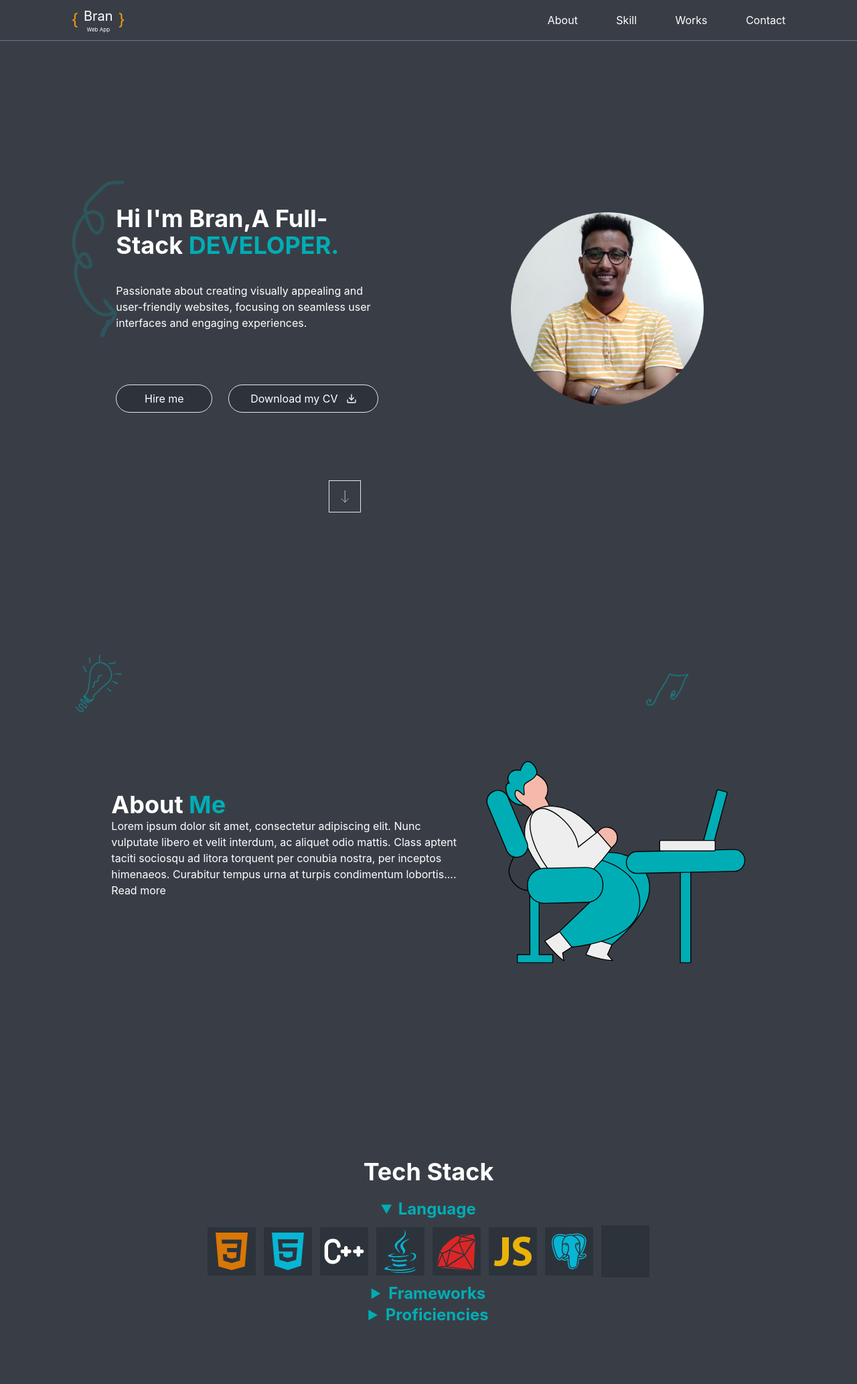
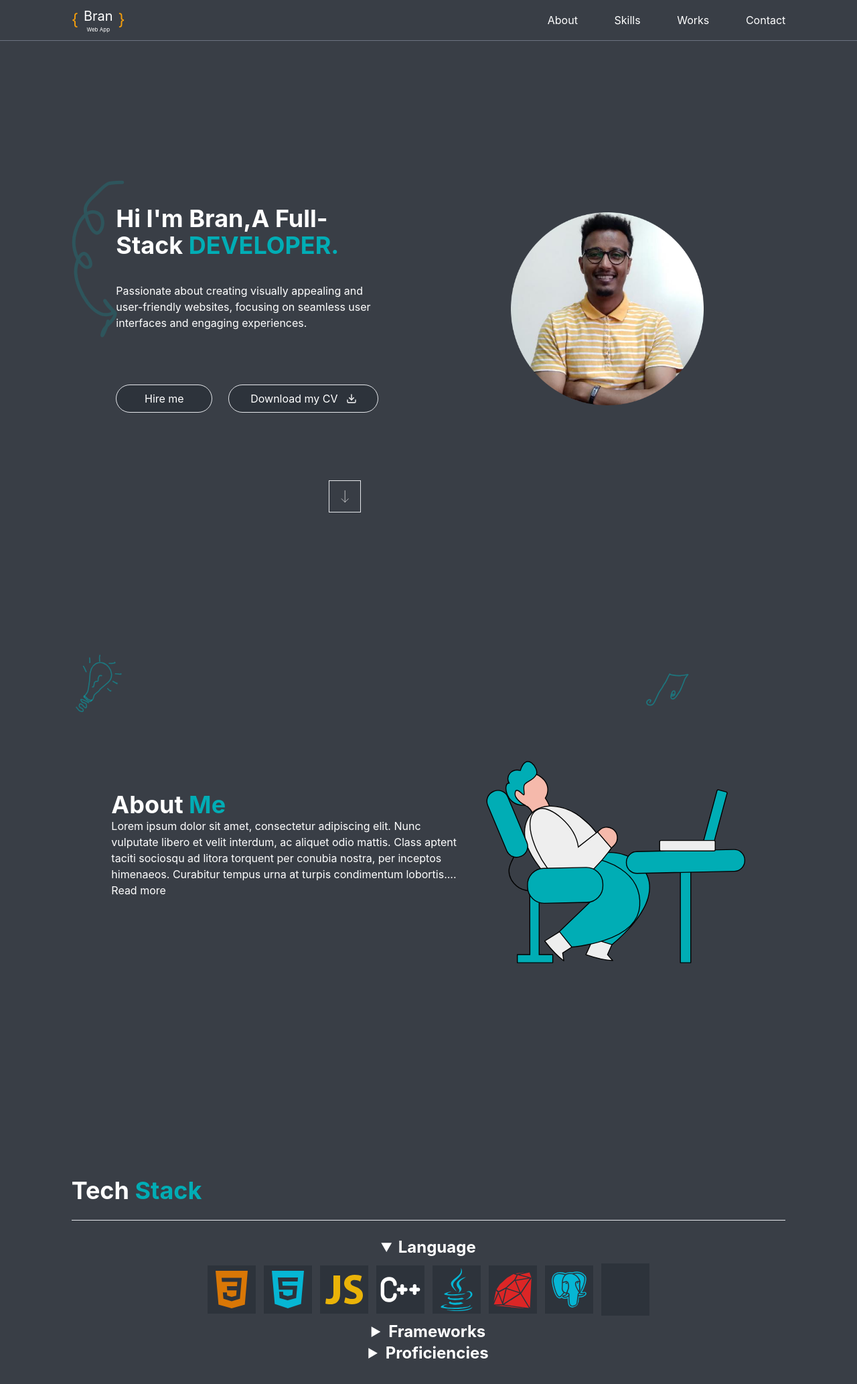
Before and after one commit to BranBayou/portfolio, a React (Create React App) app: page / in a window 1280 px wide. Shown: the top 2066 px of the page at 67% size. Built offline with nearby package versions, Linux system fonts and the light colour scheme; some icons are missing.

Commit message:
Close navbar after click

```diff
--- a/src/components/Skills/SkillsList.jsx
+++ b/src/components/Skills/SkillsList.jsx
@@ -11,22 +11,22 @@ const SkillsList = () => {
   return (
     <div className="h-screen flex flex-col">
       <details className="flex flex-col items-center" open>
-        <summary className="text-aquab text-2xl font-bold">
+        <summary className="text-2xl font-bold">
           Language
         </summary>
         <ul className="py-2 flex items-center justify-center gap-3 flex-wrap">
           <li className="bg-darkt"><IoLogoCss3 size={72} className="text-amber-600 p-1" /></li>
           <li className="bg-darkt"><FaHtml5 size={72} className="text-cyan-500 p-1" /></li>
+          <li className="bg-darkt"><IoLogoJavascript size={72} className="text-yellow-500 p-1" /></li>
           <li className="bg-darkt"><TbBrandCpp size={72} className="p-1" /></li>
           <li className="bg-darkt"><FaJava size={72} className="text-cyan-500 p-1" /></li>
           <li className="bg-darkt"><DiRuby size={72} className="text-red-600 p-1" /></li>
-          <li className="bg-darkt"><IoLogoJavascript size={72} className="text-yellow-500 p-1" /></li>
           <li className="bg-darkt"><BiLogoPostgresql size={72} className="text-cyan-500 p-1" /></li>
           <li className="bg-darkt"><PiFileSql size={72} className="p-1" /></li>
         </ul>
       </details>
       <details className="flex flex-col items-center">
-        <summary className="text-aquab text-2xl font-bold">
+        <summary className="text-2xl font-bold">
           Frameworks
         </summary>
         <ul className="py-2 flex items-center justify-center gap-3 flex-wrap">
@@ -38,7 +38,7 @@ const SkillsList = () => {
         </ul>
       </details>
       <details className="flex flex-col items-center">
-        <summary className="text-aquab text-2xl font-bold">
+        <summary className="text-2xl font-bold">
           Proficiencies
         </summary>
         <ul className="py-2 flex items-center justify-center gap-3 flex-wrap">
--- a/src/components/Skills/TechStackIntro.jsx
+++ b/src/components/Skills/TechStackIntro.jsx
@@ -2,8 +2,8 @@ import React from 'react'
 
 const TechStackIntro = () => {
   return (
-    <div className="self-center py-5">
-      <h1 className="text-4xl font-bold">Tech Stack</h1>
+    <div className="w-full flex justify-center md:justify-start my-4 py-6 md:py-6 border-b md:my-6">
+      <h1 className="text-4xl font-bold">Tech <span className="text-aquab">Stack</span></h1>
     </div>
   );
 };
--- a/src/components/navigation/Nav.jsx
+++ b/src/components/navigation/Nav.jsx
@@ -2,26 +2,31 @@ import React, { useState } from 'react';
 import { IoMenu, IoClose } from 'react-icons/io5';
 import { Link } from 'react-scroll';
 
-const NavLinks = () => (
+const NavLinks = ({ closeNavbar }) => (
   <>
-  <Link to='about' smooth={true} duration={500} className="hover:cursor-pointer hover:text-aquab hover:border-b hover:border-aquab hover:px-2 transition-all duration-300 ease-linear">About</Link>
-  <Link to='skills' smooth={true} duration={500} className="hover:cursor-pointer hover:text-aquab hover:border-b hover:border-aquab hover:px-2 transition-all duration-300 ease-linear">Skill</Link>
-  <Link to='works' smooth={true} duration={500} className="hover:cursor-pointer hover:text-aquab hover:border-b hover:border-aquab hover:px-2 transition-all duration-300 ease-linear">Works</Link>
-  <Link to='contact' smooth={true} duration={500} className="hover:cursor-pointer hover:text-aquab hover:border-b hover:border-aquab hover:px-2 transition-all duration-300 ease-linear">Contact</Link>
+    <Link to="about" smooth={true} duration={500} className="hover:cursor-pointer hover:text-aquab hover:border-b hover:border-aquab hover:px-2 transition-all duration-300 ease-linear" onClick={closeNavbar}>About</Link>
+    <Link to="skills" smooth={true} duration={500} className="hover:cursor-pointer hover:text-aquab hover:border-b hover:border-aquab hover:px-2 transition-all duration-300 ease-linear" onClick={closeNavbar}>Skills</Link>
+    <Link to="works" smooth={true} duration={500} className="hover:cursor-pointer hover:text-aquab hover:border-b hover:border-aquab hover:px-2 transition-all duration-300 ease-linear" onClick={closeNavbar}>Works</Link>
+    <Link to="contact" smooth={true} duration={500} className="hover:cursor-pointer hover:text-aquab hover:border-b hover:border-aquab hover:px-2 transition-all duration-300 ease-linear" onClick={closeNavbar}>Contact</Link>
   </>
 );
 
 const Nav = () => {
   const [isOpen, setIsOpen] = useState(false);
+
   const toggleNavbar = () => {
     setIsOpen(!isOpen);
+  };
+
+  const closeNavbar = () => {
+    setIsOpen(false);
   };
 
   return (
     <>
       <nav className="w-1/3 flex justify-end">
         <div className="hidden w-full justify-between md:flex">
-          <NavLinks />
+          <NavLinks closeNavbar={closeNavbar} />
         </div>
         <div className="md:hidden">
           <button type="button" onClick={toggleNavbar}>
@@ -31,7 +36,7 @@ const Nav = () => {
       </nav>
       {isOpen && (
         <div className="md:hidden flex flex-col items-end basis-full w-full gap-6 py-6">
-          <NavLinks />
+          <NavLinks closeNavbar={closeNavbar} />
         </div>
       )}
     </>
```
